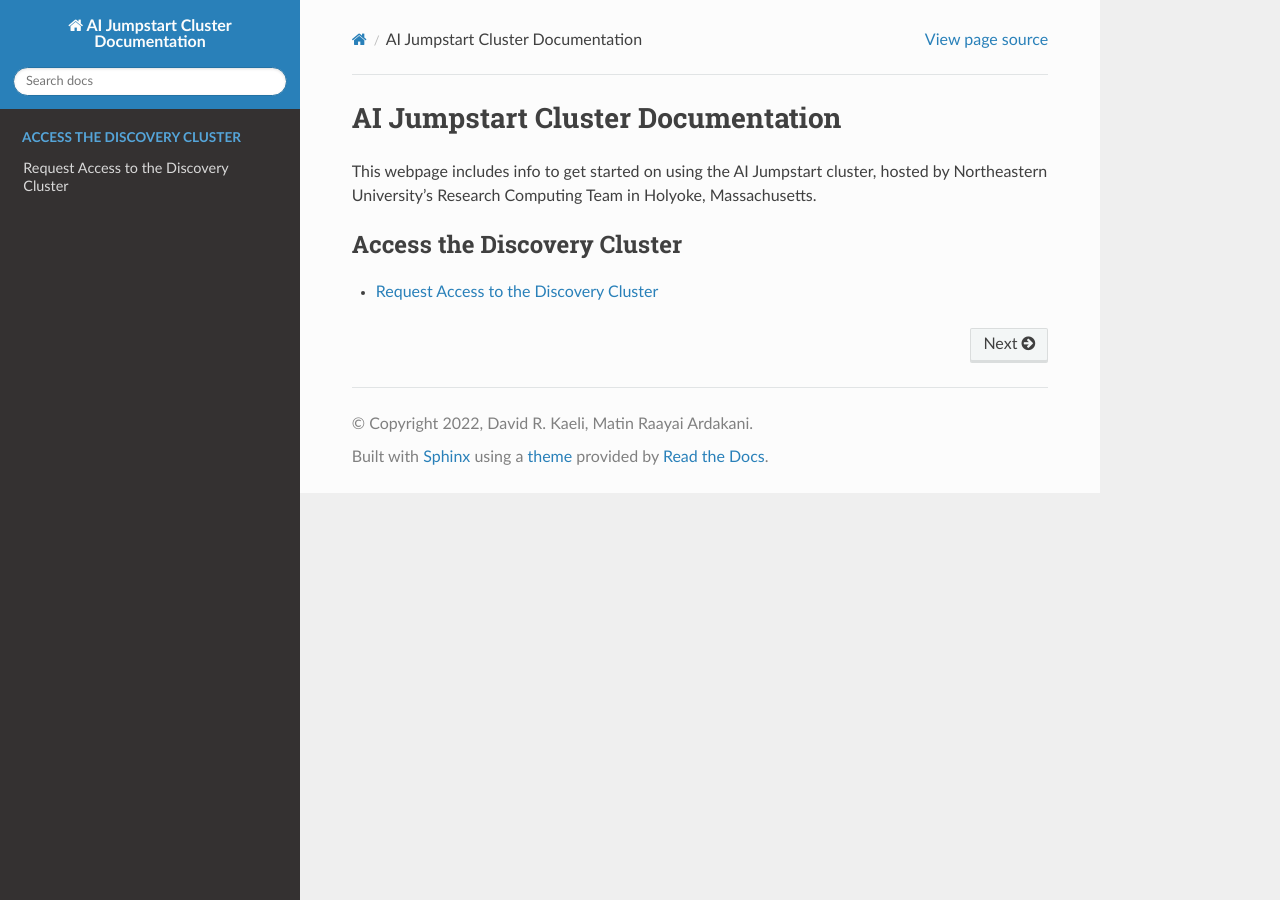
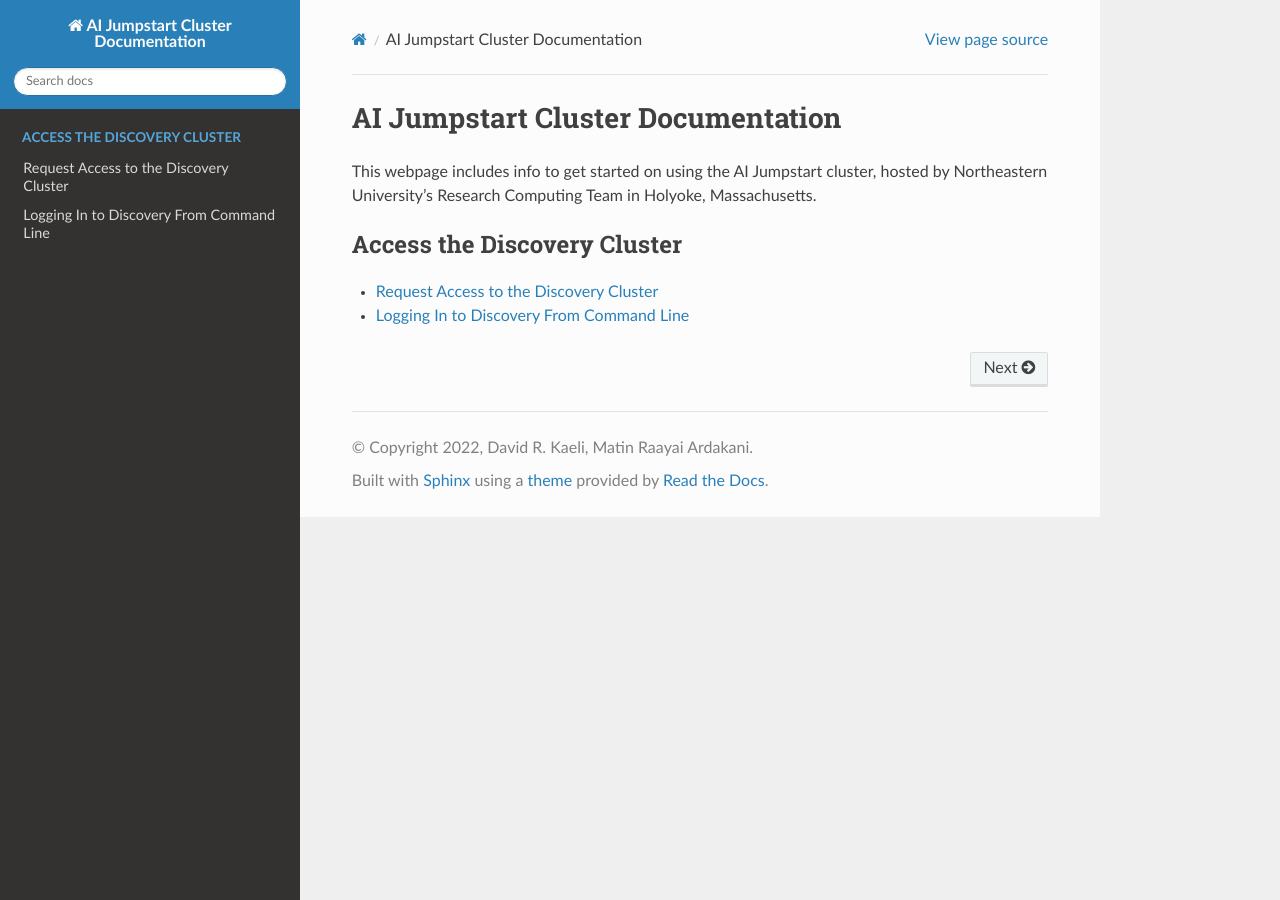
Before and after one commit to matinraayai/ai-jumpstart-docs, a Sphinx documentation site: the page built from docs/source/index.rst, in a window 1280 px wide. Built offline with Sphinx 7.4.7 and the Read the Docs theme 2.0.0, drawn with Linux system fonts in a browser that asks for light colours; some of the changed lines change nothing that is shown.

Commit message:
bug fix.

```diff
--- a/docs/source/access/create.rst
+++ b/docs/source/access/create.rst
@@ -3,7 +3,7 @@
 This document explains the required procedure to get access to the AI Jumpstart cluster.
 
 Request a Sponsored Northeastern University Account
---------------------------------------------------
+---------------------------------------------------
 The AI Jumpstart cluster is hosted and maintained by Northeastern University's Research Computing team in
 Holyoke, Massachusetts. Therefore, like any other supercomputing resources owned by Northeastern, one requires
 a Northeastern account to be able to use it. If you are already affiliated with Northeastern you may skip this step.
--- a/docs/source/access/login.rst
+++ b/docs/source/access/login.rst
@@ -0,0 +1,51 @@
+Logging In to Discovery From Command Line
+=========================================
+
+Windows and Mac
+---------------
+The process of logging in to the Discovery cluster for Mac and Windows operating systems is documented by in the
+following pages provided by `Northeastern Research Computing <https://rc-docs.northeastern.edu/en/latest/>`_:
+
+* :external:doc:`first_steps/connect_windows`
+* :external:doc:`first_steps/connect_mac`
+
+Linux
+-----
+A Discovery account is required to be able access the Discovery cluster. If you already don't have one see :doc:`create`.
+
+The process of logging in to the Discovery cluster with Linux is very similar to Mac listed in :external:doc:`first_steps/connect_mac`:
+
+1. Make sure that an SSH client is installed on your machine. Some popular examples are
+   the `Openssh Client <https://www.openssh.com/>`_ and `Putty <https://www.putty.org/>`_.
+2. Login to the Discovery cluster using the command ``ssh <username>@login.discovery.neu.edu`` where the
+   ``<username>`` is your Northeastern username.
+3. Type your Northeastern password and press enter.
+
+This will connect you to a login node on the Discovery cluster.
+
+
+.. _using_x11:
+
+Using X11
+++++++++++
+You can use software with graphical user interface (GUI) on the Discovery cluster from the command line via X11 forwarding.
+X11 forwarding is disabled by default. To enable it for your session simply add the ``-X`` option to the login command.
+
+.. tip::
+   You can test if X11 forwarding is working properly by running ``xeyes``. This will run a small program that makes
+   a pair of eyes appear to follow your cursor.
+
+.. _port_forwarding:
+Port Forwarding
+++++++++++++++++
+
+
+Passwordless ssh
++++++++++++++++++
+Passwordless SSH can be used to login to Discovery without entering your password. Passwordless SSH might
+also ensure that GUI-based applications will launch without any issues.
+
+
+.. caution::
+   Login nodes are only for connecting to the Discovery cluster. They are not meant to run any kind of compute jobs or
+   transferring files bigger than 100 MBs.
--- a/docs/source/conf.py
+++ b/docs/source/conf.py
@@ -28,7 +28,7 @@
 # Add any Sphinx extension module names here, as strings. They can be
 # extensions coming with Sphinx (named 'sphinx.ext.*') or your custom
 # ones.
-extensions = ['myst_parser']
+extensions = ['myst_parser', 'sphinx.ext.intersphinx']
 
 # Add any paths that contain templates here, relative to this directory.
 templates_path = ['_templates']
@@ -46,7 +46,7 @@
 #
 html_theme = 'sphinx_rtd_theme'
 
-intersphinx_mapping = {'rc-docs': ('https://rc-docs.northeastern.edu/', None)}
+intersphinx_mapping = {'rc-docs': ('https://rc-docs.northeastern.edu/en/latest/', None)}
 
 # Add any paths that contain custom static files (such as style sheets) here,
 # relative to this directory. They are copied after the builtin static files,
```
